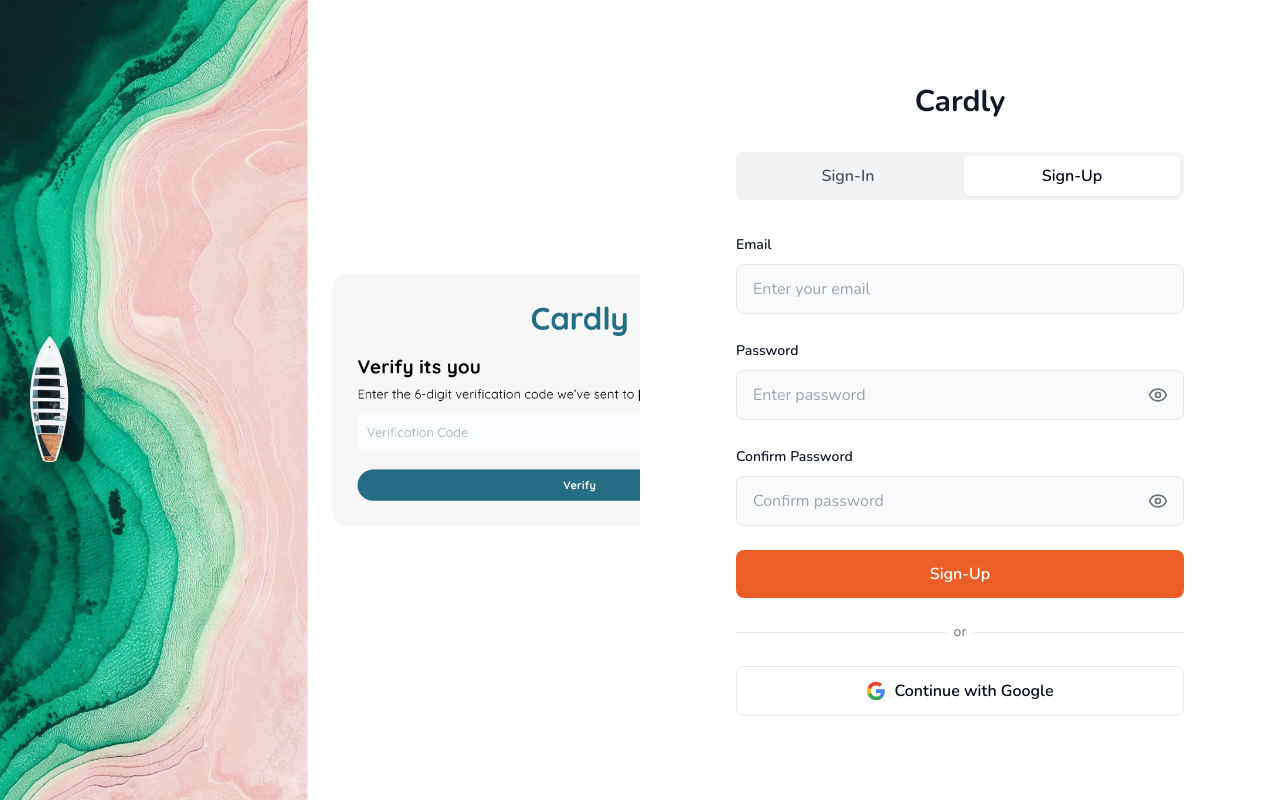
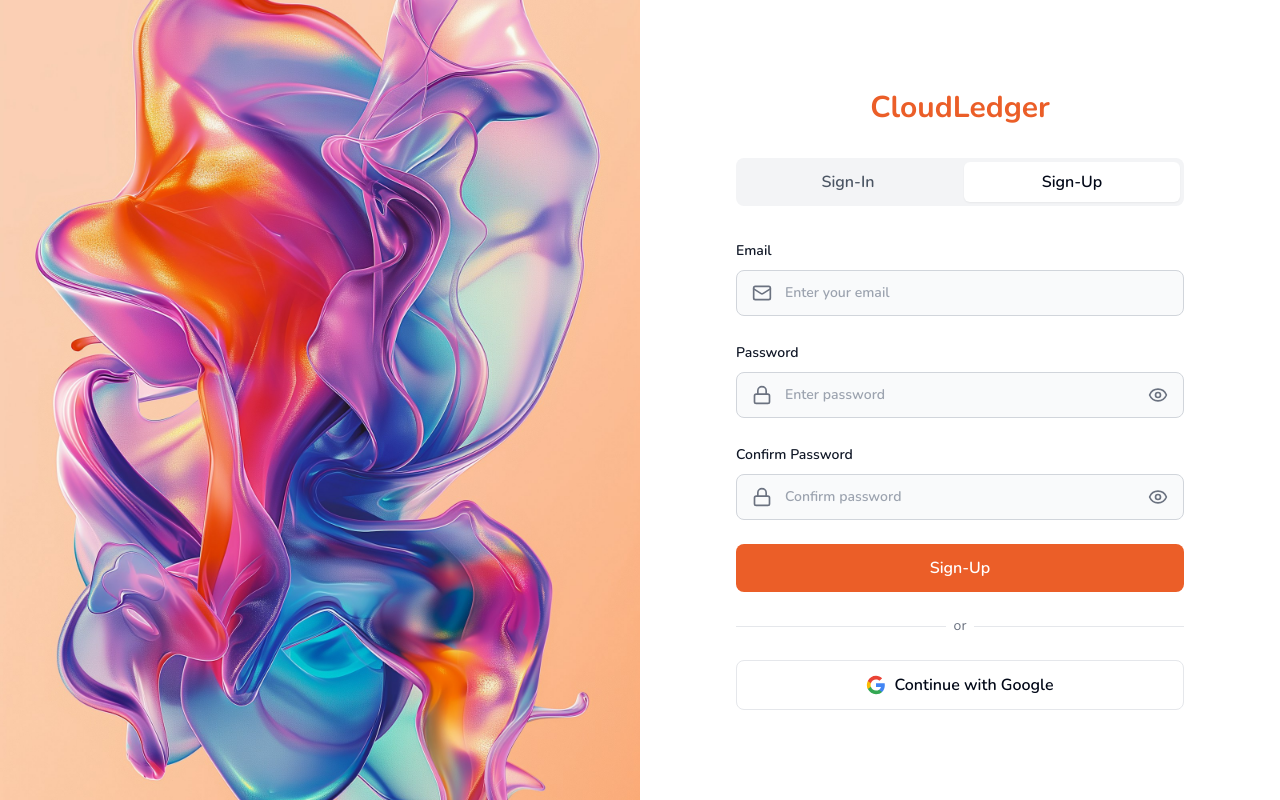
Before and after one commit to chipinvision/cl-auth, a React (Vite) app: page /signup in a window 1280 px wide. Built offline with nearby package versions, Linux system fonts and the light colour scheme.

Commit message:
latest-updates

```diff
--- a/src/components/AuthLayout.tsx
+++ b/src/components/AuthLayout.tsx
@@ -6,7 +6,7 @@ const AuthLayout = ({ children }: { children: ReactNode }) => {
       {/* Left side - Image */}
       <div className="hidden lg:flex lg:w-1/2 relative overflow-hidden">
         <img
-          src="/lovable-uploads/15eb296e-b4d2-4577-8863-102a9120f4c6.png"
+          src="public/Abstract Fluid Colors.jpeg"
           alt="Abstract Background"
           className="absolute inset-0 w-full h-full object-cover"
         />
--- a/src/components/auth/SignInForm.tsx
+++ b/src/components/auth/SignInForm.tsx
@@ -13,7 +13,7 @@ const SignInForm = () => {
           <input
             type="email"
             placeholder="Enter your email"
-            className="auth-input pl-12"
+            className="w-full pl-12 pr-4 py-3 text-sm font-semibold text-gray-900 block bg-gray-50 border border-gray-300 rounded-lg focus:ring-2 focus:ring-blue-500 focus:outline-none"
           />
           <Mail
             className="absolute left-4 top-1/2 -translate-y-1/2 text-gray-500"
@@ -28,7 +28,7 @@ const SignInForm = () => {
           <input
             type={showPassword ? "text" : "password"}
             placeholder="Enter password"
-            className="auth-input pl-12 pr-12"
+            className="w-full pl-12 pr-4 py-3 text-sm font-semibold text-gray-900 block bg-gray-50 border border-gray-300 rounded-lg focus:ring-2 focus:ring-blue-500 focus:outline-none"
           />
           <Lock
             className="absolute left-4 top-1/2 -translate-y-1/2 text-gray-500"
--- a/src/pages/ForgotPassword.tsx
+++ b/src/pages/ForgotPassword.tsx
@@ -8,12 +8,12 @@ const ForgotPassword = () => {
     <AuthLayout>
       <div className="w-full max-w-md space-y-8">
         <div className="text-center">
-          <h1 className="text-3xl font-bold text-gray-900">Cardly</h1>
+          <h1 className="text-3xl font-bold text-primary">CloudLedger</h1>
         </div>
 
         <div className="space-y-4">
-          <h2 className="text-2xl font-bold text-center">Forgot Password</h2>
-          <p className="text-gray-600 text-center">
+          <h2 className="text-[24px] font-bold text-left">Forgot Password</h2>
+          <p className="text-gray-600 text-left">
             Enter your email address and we'll send you a link to reset your password
           </p>
         </div>
@@ -25,7 +25,7 @@ const ForgotPassword = () => {
               <input
                 type="email"
                 placeholder="Enter your email"
-                className="auth-input pl-12"
+                className="w-full pl-12 pr-4 py-3 text-sm font-semibold text-gray-900 block bg-gray-50 border border-gray-300 rounded-lg focus:ring-2 focus:ring-blue-500 focus:outline-none"
               />
               <Mail className="absolute left-4 top-1/2 -translate-y-1/2 text-gray-500" size={20} />
             </div>
--- a/src/pages/SignIn.tsx
+++ b/src/pages/SignIn.tsx
@@ -7,7 +7,7 @@ const SignIn = () => {
     <AuthLayout>
       <div className="w-full max-w-md space-y-8">
         <div className="text-center">
-          <h1 className="text-3xl font-bold text-gray-900">Cardly</h1>
+          <h1 className="text-3xl font-bold text-primary">CloudLegder</h1>
         </div>
 
         <AuthToggle activeTab="signin" />
--- a/src/pages/SignUp.tsx
+++ b/src/pages/SignUp.tsx
@@ -1,6 +1,6 @@
 import { useState } from "react";
 import { Link } from "react-router-dom";
-import { Eye, EyeOff } from "lucide-react";
+import { Eye, EyeOff, Mail, Lock } from "lucide-react";
 import AuthLayout from "../components/AuthLayout";
 
 const SignUp = () => {
@@ -11,7 +11,7 @@ const SignUp = () => {
     <AuthLayout>
       <div className="w-full max-w-md space-y-8">
         <div className="text-center">
-          <h1 className="text-3xl font-bold text-gray-900">Cardly</h1>
+          <h1 className="text-3xl font-bold text-primary">CloudLedger</h1>
         </div>
 
         <div className="flex gap-2 bg-gray-100 p-1 rounded-lg">
@@ -32,11 +32,17 @@ const SignUp = () => {
         <form className="space-y-6" onSubmit={(e) => e.preventDefault()}>
           <div className="space-y-2">
             <label className="text-sm font-semibold text-gray-900">Email</label>
+            <div className="relative">
             <input
               type="email"
               placeholder="Enter your email"
-              className="auth-input"
+              className="w-full pl-12 pr-4 py-3 text-sm font-semibold text-gray-900 block bg-gray-50 border border-gray-300 rounded-lg focus:ring-2 focus:ring-blue-500 focus:outline-none"
             />
+            <Mail
+            className="absolute left-4 top-1/2 -translate-y-1/2 text-gray-500"
+            size={20}
+            />
+            </div>
           </div>
 
           <div className="space-y-2">
@@ -45,8 +51,12 @@ const SignUp = () => {
               <input
                 type={showPassword ? "text" : "password"}
                 placeholder="Enter password"
-                className="auth-input pr-12"
+                className="w-full pl-12 pr-4 py-3 text-sm font-semibold text-gray-900 block bg-gray-50 border border-gray-300 rounded-lg focus:ring-2 focus:ring-blue-500 focus:outline-none"
               />
+              <Lock
+            className="absolute left-4 top-1/2 -translate-y-1/2 text-gray-500"
+            size={20}
+          />
               <button
                 type="button"
                 onClick={() => setShowPassword(!showPassword)}
@@ -63,8 +73,12 @@ const SignUp = () => {
               <input
                 type={showConfirmPassword ? "text" : "password"}
                 placeholder="Confirm password"
-                className="auth-input pr-12"
+                className="w-full pl-12 pr-4 py-3 text-sm font-semibold text-gray-900 block bg-gray-50 border border-gray-300 rounded-lg focus:ring-2 focus:ring-blue-500 focus:outline-none"
               />
+              <Lock
+            className="absolute left-4 top-1/2 -translate-y-1/2 text-gray-500"
+            size={20}
+          />
               <button
                 type="button"
                 onClick={() => setShowConfirmPassword(!showConfirmPassword)}
--- a/src/pages/Verify.tsx
+++ b/src/pages/Verify.tsx
@@ -6,12 +6,12 @@ const Verify = () => {
     <AuthLayout>
       <div className="w-full max-w-md space-y-8">
         <div className="text-center">
-          <h1 className="text-3xl font-bold text-gray-900">Cardly</h1>
+          <h1 className="text-3xl font-bold text-primary">CloudLedger</h1>
         </div>
 
         <div className="space-y-4">
-          <h2 className="text-2xl font-bold text-center">Verify it's you</h2>
-          <p className="text-gray-600 text-center">
+          <h2 className="text-[24px] font-bold text-left">Verify it's you</h2>
+          <p className="text-gray-600 text-left">
             Enter the 6-digit verification code we've sent to [user email id]
           </p>
         </div>
```
Also changed, not shown: public/Abstract Fluid Colors.jpeg (added).
